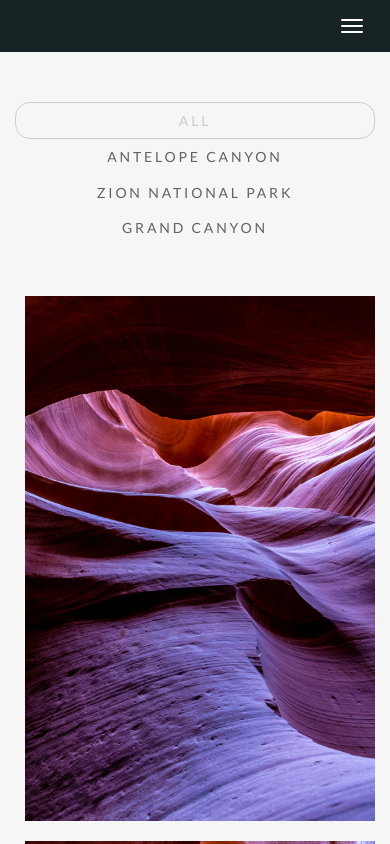
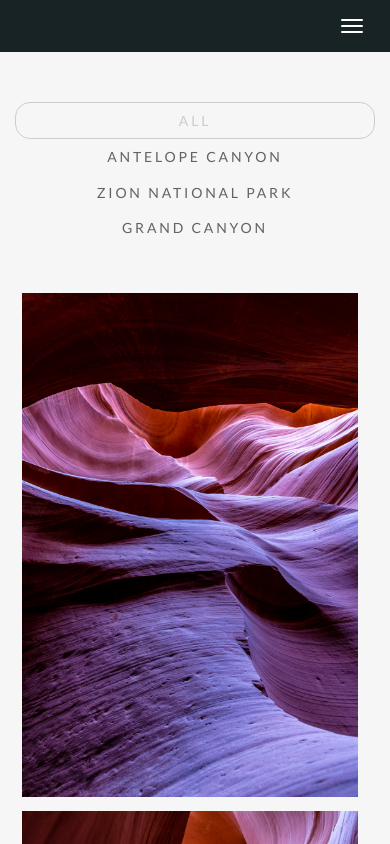
Before and after one commit to aafiatanvir/aafiatanvir.github.io, a website: page travel.html in a window 390 px wide. Shown: the top 844 px of the page. Drawn offline with nearby package versions, Linux system fonts and the light colour scheme; some packages are replaced by stand-ins of ours.

Commit message:
kjsjsdkjsd

```diff
--- a/travel.html
+++ b/travel.html
@@ -306,6 +306,17 @@ li {
   	text-transform: uppercase;
   	letter-spacing: .2em;
 }
+
+.single-content img {
+	max-width: 350px;
+	width: 100%;
+	margin: 0px;
+	padding:7px;
+}
+.single-content{
+    left: 0px;
+    top: 0px;
+}
 }
 
 </style>
```
Also changed, not shown: 2 other files.
